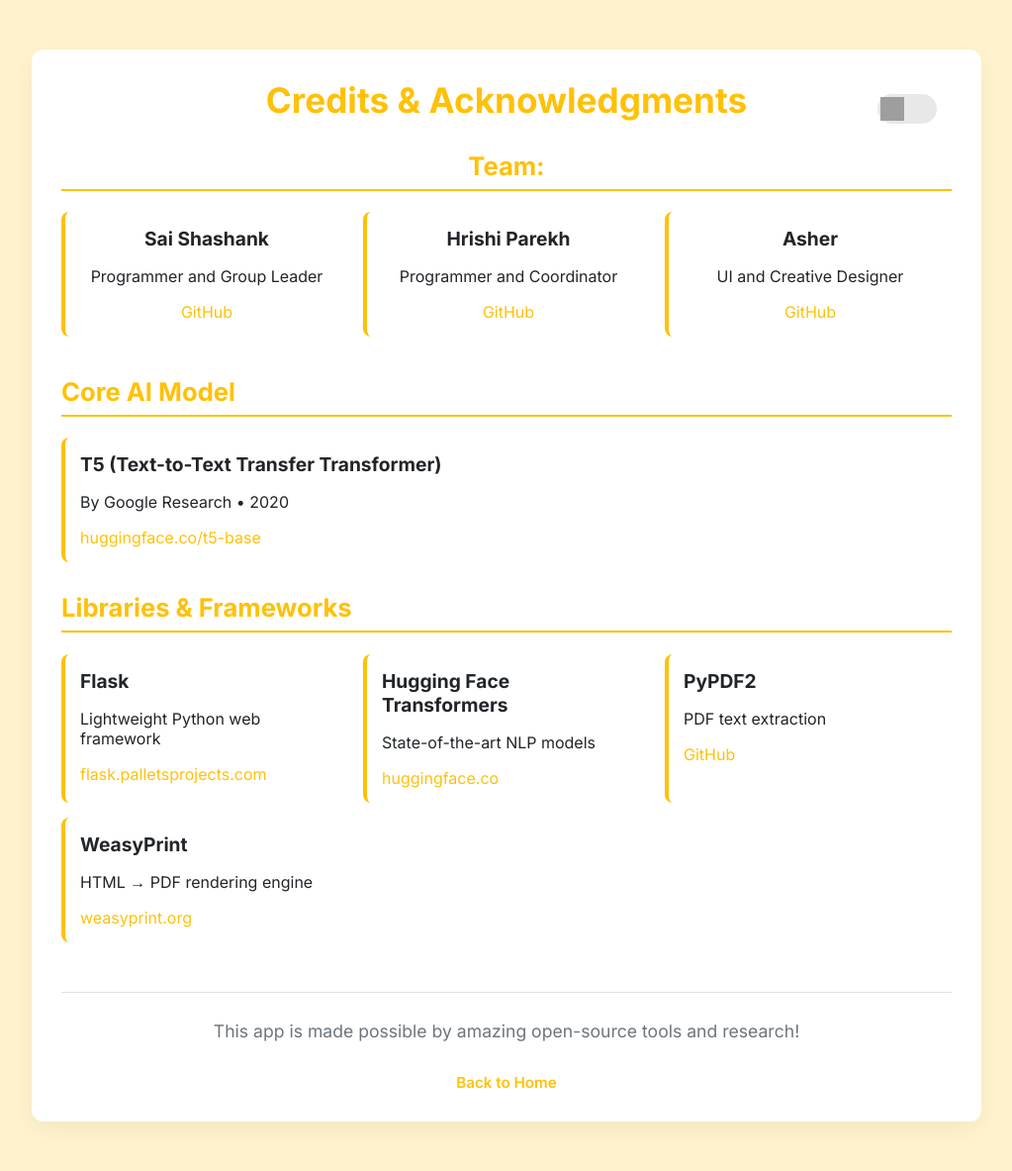
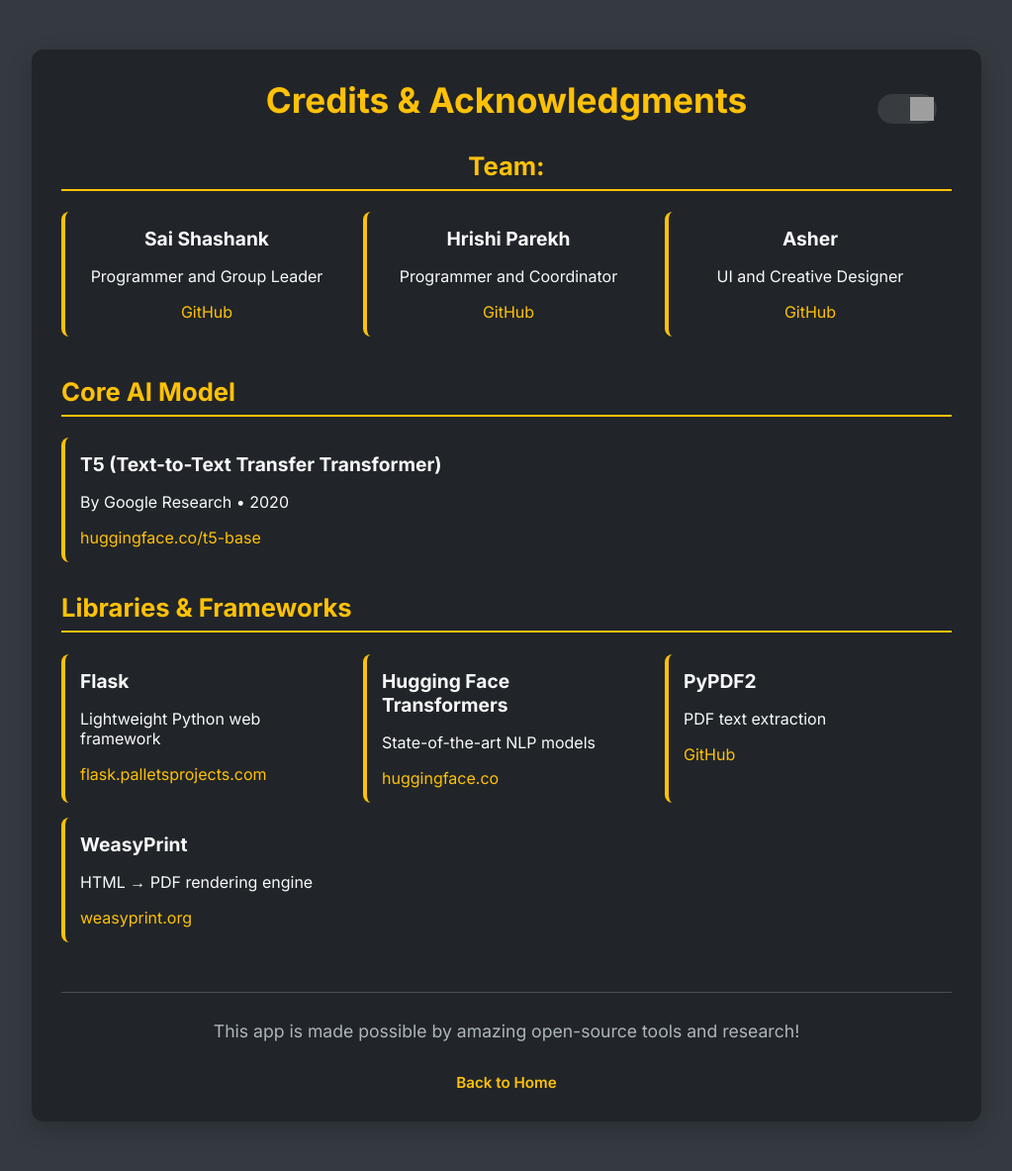
Before and after one commit to spacesaicodes1234/olympai_DHProdcutions, a Flask app: page /credits in a window 1280 px wide. Shown: the whole page at 99% size, without its empty margins (128-1151 px from the left). Run offline with Flask 3, Linux system fonts and the light colour scheme; grey boxes are pictures that could not be loaded.

Commit message:
Update credits.html

```diff
--- a/project/templates/credits.html
+++ b/project/templates/credits.html
@@ -243,35 +243,53 @@
     </div>
 
     <script>
-        window.onload = function() {
-            const mode = localStorage.getItem('mode');
-            if (mode === 'dark') {
+        // *** START - Mode Persistence Logic ***
+        function updateModeElements(isDark) {
+            const icon = document.getElementById('modeIcon');
+            const toggleInput = document.getElementById('toggle');
+
+            if (isDark) {
                 document.body.classList.add('dark');
-                const toggleInput = document.getElementById('toggle');
-                if (toggleInput) toggleInput.checked = true;
-                const icon = document.getElementById('modeIcon');
                 if (icon) {
-                    icon.src = 'https://img.icons8.com/ios/50/ffffff/sun--v1.png';
+                    icon.src = 'https://img.icons8.com/?size=100&id=GIywaBFJCJiI&format=png&color=FFFFFF';
                     icon.alt = 'Light Mode';
                 }
+                if (toggleInput) toggleInput.checked = true;
+            } else {
+                document.body.classList.remove('dark');
+                if (icon) {
+                    icon.src = 'https://img.icons8.com/?size=100&id=45475&format=png&color=000000';
+                    icon.alt = 'Dark Mode';
+                }
+                if (toggleInput) toggleInput.checked = false;
             }
+        }
+
+        // Function to run on page load
+        window.onload = function() {
+            // 1. Get saved preference or default to 'dark' if it's the first visit (null)
+            const mode = localStorage.getItem('mode') || 'dark';
+
+            // 2. Set the default for the first visit if it hasn't been set yet
+            if (localStorage.getItem('mode') === null) {
+                localStorage.setItem('mode', 'dark');
+            }
+
+            // 3. Apply the mode
+            updateModeElements(mode === 'dark');
         };
 
         function toggleMode() {
-            document.body.classList.toggle('dark');
-            const isDark = document.body.classList.contains('dark');
-            localStorage.setItem('mode', isDark ? 'dark' : 'light');
-            const icon = document.getElementById('modeIcon');
-            if (icon) {
-                if (isDark) {
-                    icon.src = 'https://img.icons8.com/ios/50/ffffff/sun--v1.png';
-                    icon.alt = 'Light Mode';
-                } else {
-                    icon.src = 'https://img.icons8.com/ios/50/212529/moon-symbol.png';
-                    icon.alt = 'Dark Mode';
-                }
-            }
+            const isCurrentlyDark = document.body.classList.contains('dark');
+            const newIsDark = !isCurrentlyDark;
+
+            // 1. Update the display
+            updateModeElements(newIsDark);
+
+            // 2. Save the preference
+            localStorage.setItem('mode', newIsDark ? 'dark' : 'light');
         }
+        // *** END - Mode Persistence Logic ***
     </script>
 </body>
 </html>
```
